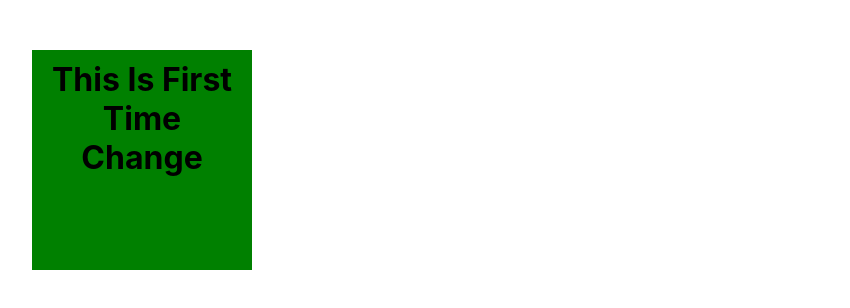
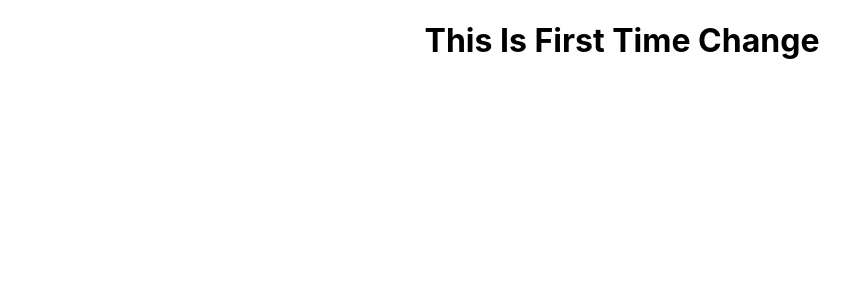
Before and after one commit to ankushekapure/gitcollabration, a React (Create React App) app: page / in a window 1280 px wide. Shown: the top 308 px of the page, without its empty margins (18-868 px from the left). Built offline with nearby package versions, Linux system fonts and the light colour scheme.

Commit message:
Removed Box Design

```diff
--- a/src/App.js
+++ b/src/App.js
@@ -4,7 +4,7 @@ import './App.css';
 function App() {
   return (
     <div className="App">
-      <h1 style={{ width: "200px", height: "200px", backgroundColor: "green", padding: "10px", margin: "50px" }}>
+      <h1>
         This Is First Time Change
       </h1>
     </div>
```
